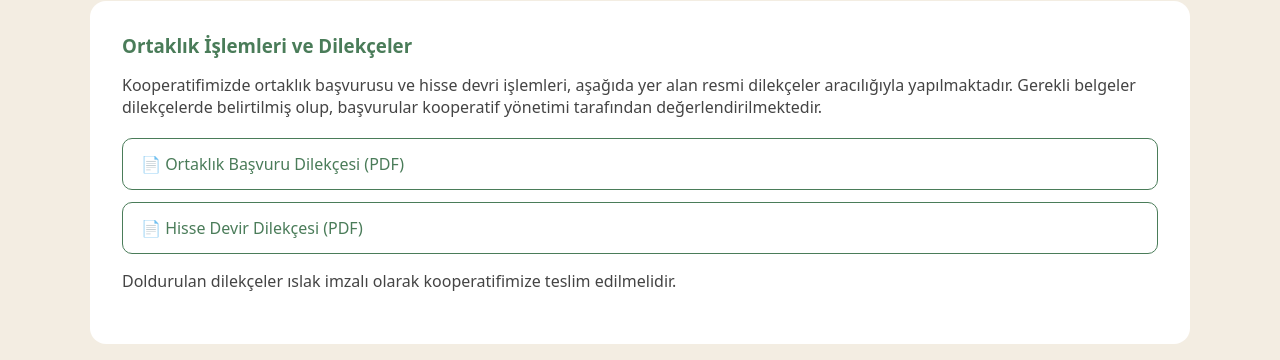
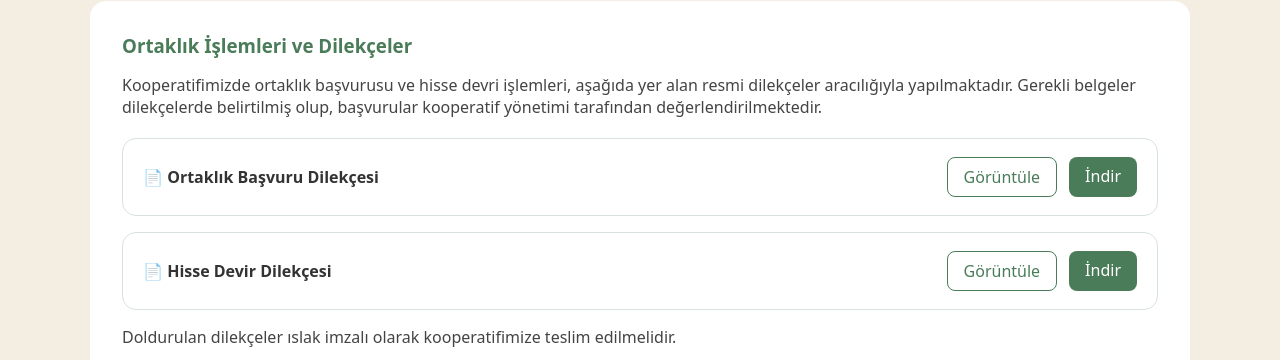
Before and after one commit to BegumEmir/kocayayla-kooperatif, a React (Create React App) app: page /kurumsal/ortaklarimiz in a window 1280 px wide. Shown: the part 1696-2056 px from the top of the page. Built offline with nearby package versions, Linux system fonts and the light colour scheme.

Commit message:
Dilekceler bölümüne görüntüle ve indir seçenekleri eklendi

```diff
--- a/src/pages/Ortaklarimiz.css
+++ b/src/pages/Ortaklarimiz.css
@@ -200,3 +200,45 @@
   background: #4a7c59;
   color: #ffffff;
 }
+
+.dilekce-item {
+  display: flex;
+  justify-content: space-between;
+  align-items: center;
+  border: 1px solid #d7e3da;
+  border-radius: 14px;
+  padding: 18px 20px;
+  margin-top: 16px;
+  background: #fff;
+}
+
+.dilekce-actions {
+  display: flex;
+  gap: 12px;
+}
+
+.btn-outline {
+  padding: 8px 16px;
+  border: 1px solid #4a7c59;
+  border-radius: 8px;
+  color: #4a7c59;
+  text-decoration: none;
+  font-weight: 500;
+}
+
+.btn-outline:hover {
+  background: #f1f6f3;
+}
+
+.btn-solid {
+  padding: 8px 16px;
+  background: #4a7c59;
+  border-radius: 8px;
+  color: #fff;
+  text-decoration: none;
+  font-weight: 500;
+}
+
+.btn-solid:hover {
+  background: #3e6a4d;
+}
--- a/src/pages/Ortaklarimiz.jsx
+++ b/src/pages/Ortaklarimiz.jsx
@@ -135,30 +135,59 @@ export default function Ortaklarimiz() {
           kooperatif yönetimi tarafından değerlendirilmektedir.
         </p>
 
-        <div className="dilekce-listesi">
+        <div className="dilekce-item">
+          <div className="dilekce-info">
+            📄 <strong>Ortaklık Başvuru Dilekçesi</strong>
+          </div>
+
+          <div className="dilekce-actions">
+            {/* GÖRÜNTÜLE */}
             <a
               href={`${process.env.PUBLIC_URL}/dilekceler/uyelik-basvuru.pdf`}
               target="_blank"
               rel="noopener noreferrer"
-            download
-            className="dilekce-link"
+              className="btn-outline"
             >
-            📄 Ortaklık Başvuru Dilekçesi (PDF)
+              Görüntüle
             </a>
 
+            {/* İNDİR */}
+            <a
+              href={`${process.env.PUBLIC_URL}/dilekceler/uyelik-basvuru.pdf`}
+              download
+              className="btn-solid"
+            >
+              İndir
+            </a>
+          </div>
+        </div>
 
 
+        <div className="dilekce-item">
+          <div className="dilekce-info">
+            📄 <strong>Hisse Devir Dilekçesi</strong>
+          </div>
+
+          <div className="dilekce-actions">
             <a
               href={`${process.env.PUBLIC_URL}/dilekceler/hisse-devir.pdf`}
               target="_blank"
               rel="noopener noreferrer"
-            download
-            className="dilekce-link"
+              className="btn-outline"
             >
-            📄 Hisse Devir Dilekçesi (PDF)
+              Görüntüle
             </a>
 
+            <a
+              href={`${process.env.PUBLIC_URL}/dilekceler/hisse-devir.pdf`}
+              download
+              className="btn-solid"
+            >
+              İndir
+            </a>
           </div>
+        </div>
+
         <p>Doldurulan dilekçeler ıslak imzalı olarak kooperatifimize teslim edilmelidir.</p>
       </section>
 
```
Lines whose indentation alone changed are shown as unchanged.
